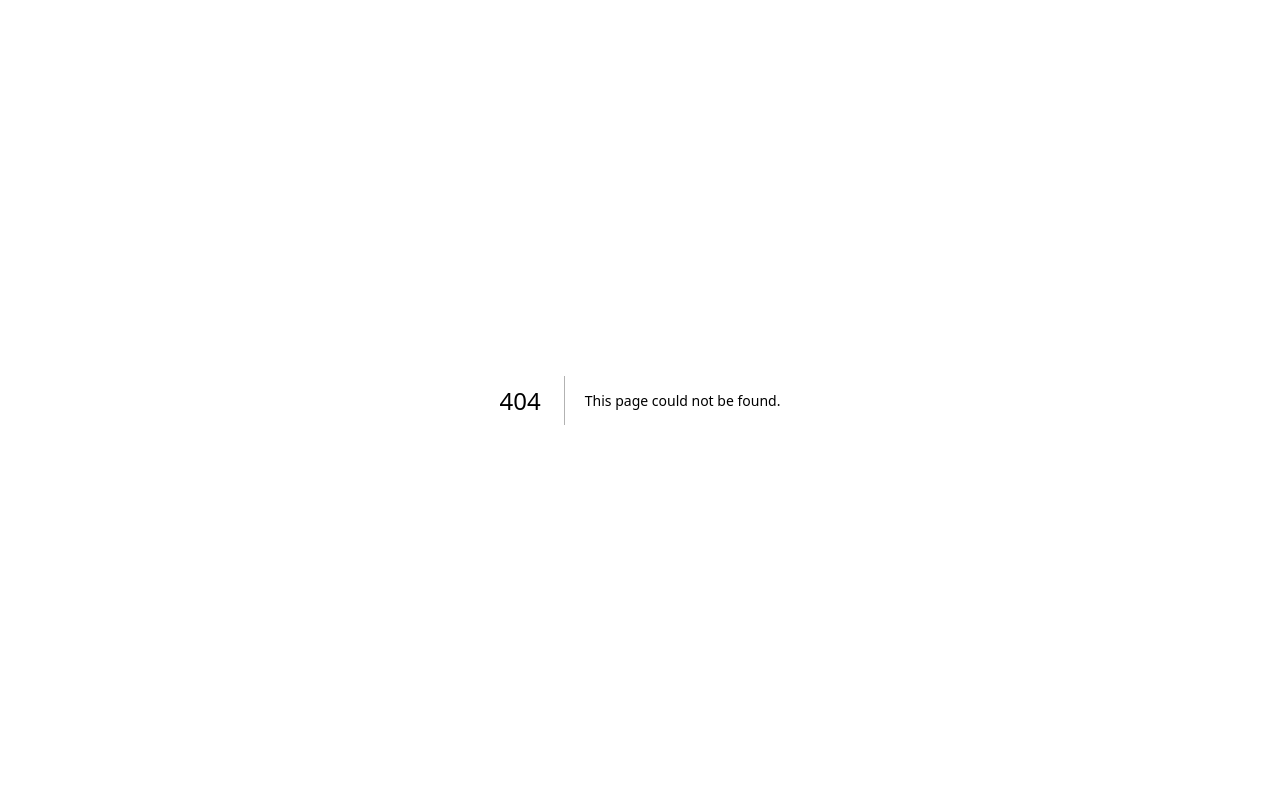
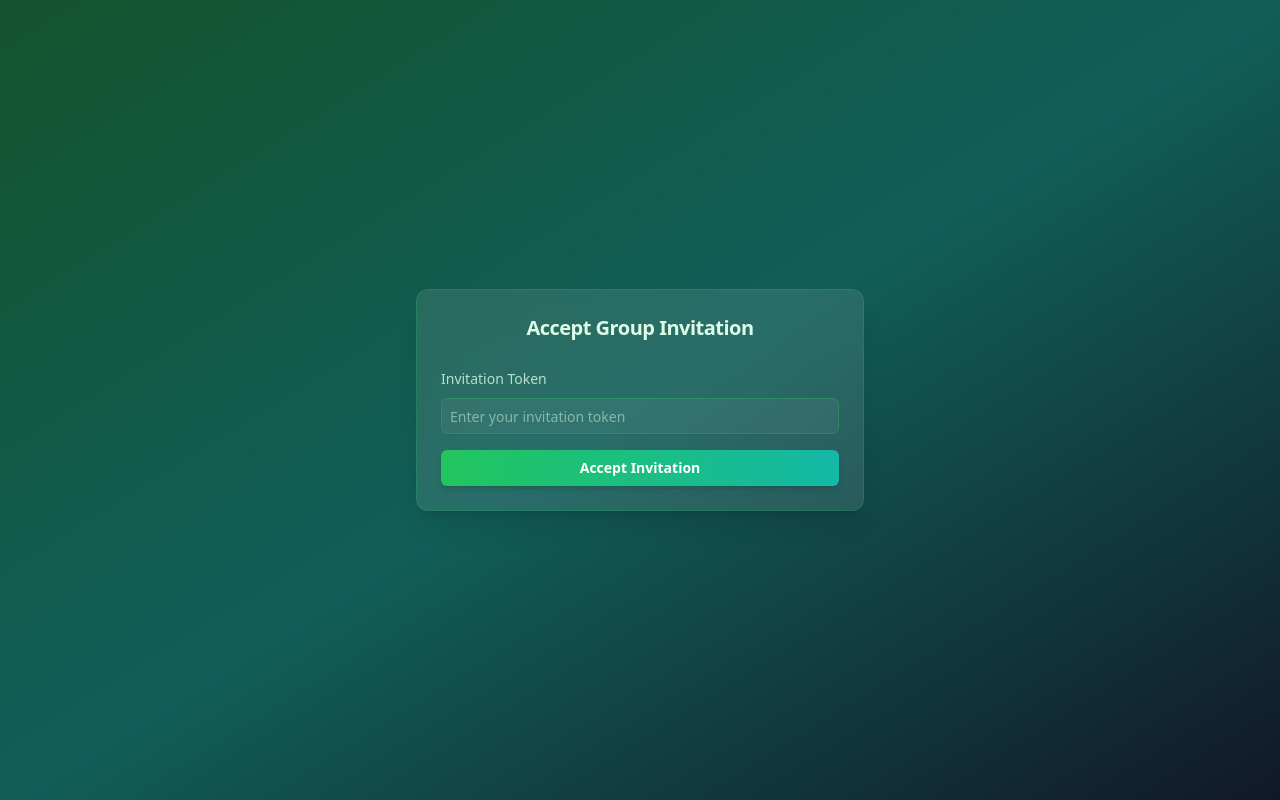
Before and after one commit to fGiordi/split-expense-api-hono-front-end, a Next.js app: page /groups/accept-invitation in a window 1280 px wide. Before the commit this address had no page. Built offline with nearby package versions, Linux system fonts and the light colour scheme.

Commit message:
accept token page.tsx

```diff
--- /dev/null
+++ b/app/groups/accept-invitation/page.tsx
@@ -0,0 +1,97 @@
+"use client";
+
+import { useState } from "react";
+import { Button } from "@/components/ui/button";
+import { Input } from "@/components/ui/input";
+import { Label } from "@/components/ui/label";
+import { Card, CardContent, CardHeader, CardTitle } from "@/components/ui/card";
+import { motion } from "framer-motion";
+import { toast } from "react-toastify";
+import axios from "axios";
+import { useRouter } from "next/navigation";
+
+export default function AcceptInvitation() {
+  const [token, setToken] = useState("");
+  const [isSubmitting, setIsSubmitting] = useState(false);
+  const router = useRouter();
+
+  const handleSubmit = async (e: React.FormEvent) => {
+    e.preventDefault();
+    setIsSubmitting(true);
+
+    try {
+      const response = await axios.post(
+        `${process.env.NEXT_PUBLIC_BACKEND}groups/accept-invitation`,
+        { token },
+        {
+          headers: {
+            "Content-Type": "application/json",
+          },
+        }
+      );
+
+      if (response.data.success) {
+        toast.success("Successfully joined the group!");
+        router.push("/dashboard");
+      }
+    } catch (error) {
+      console.error("Error accepting invitation:", error);
+      toast.error(
+        error instanceof Error ? error.message : "Failed to accept invitation"
+      );
+    } finally {
+      setIsSubmitting(false);
+    }
+  };
+
+  return (
+    <motion.div
+      initial={{ opacity: 0, y: 20 }}
+      animate={{ opacity: 1, y: 0 }}
+      transition={{ duration: 0.5 }}
+      className="min-h-screen flex items-center justify-center bg-gradient-to-br from-green-900 via-teal-800 to-gray-900"
+    >
+      <Card className="w-full max-w-md bg-white/10 backdrop-blur-xl border border-green-500/20 shadow-xl rounded-xl">
+        <CardHeader>
+          <CardTitle className="text-xl font-semibold text-green-100 text-center">
+            Accept Group Invitation
+          </CardTitle>
+        </CardHeader>
+        <CardContent>
+          <form onSubmit={handleSubmit} className="space-y-4">
+            <div className="space-y-2">
+              <Label
+                htmlFor="token"
+                className="text-green-100/80 text-sm font-medium"
+              >
+                Invitation Token
+              </Label>
+              <Input
+                id="token"
+                type="text"
+                value={token}
+                onChange={(e) => setToken(e.target.value)}
+                className="bg-white/5 border-green-500/30 text-green-100 placeholder:text-green-100/50 focus:ring-2 focus:ring-green-500 focus:border-green-500 rounded-md p-2"
+                placeholder="Enter your invitation token"
+                required
+              />
+            </div>
+            <Button
+              type="submit"
+              disabled={isSubmitting}
+              className="w-full bg-gradient-to-r from-green-500 to-teal-500 hover:from-green-600 hover:to-teal-600 text-white font-semibold py-2 px-4 rounded-md shadow-md disabled:opacity-50"
+            >
+              {isSubmitting ? (
+                <div className="flex items-center justify-center">
+                  <div className="w-5 h-5 border-2 border-white border-t-transparent rounded-full animate-spin"></div>
+                </div>
+              ) : (
+                "Accept Invitation"
+              )}
+            </Button>
+          </form>
+        </CardContent>
+      </Card>
+    </motion.div>
+  );
+}
```
